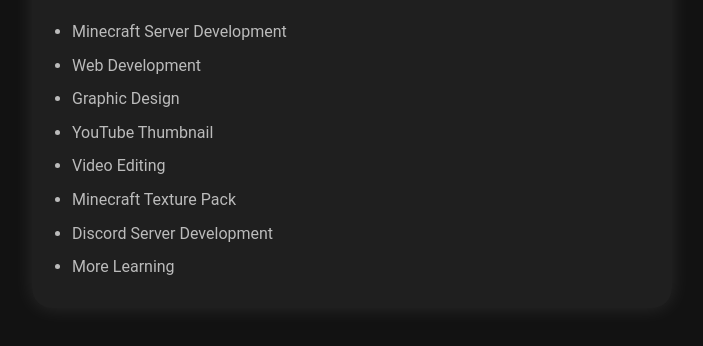
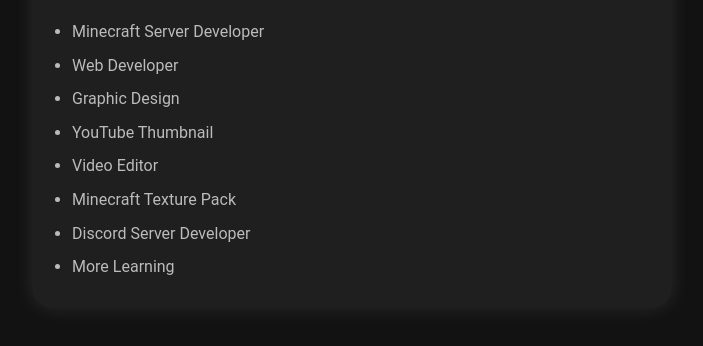
Before and after one commit to NotDevilBoy20/DevilBoy20, a plain HTML site: page services.html in a window 1280 px wide. Shown: the part 274-620 px from the top of the page, without its empty margins (288-991 px from the left). Drawn offline with Linux system fonts and the light colour scheme.

Commit message:
Update services.html
idk

```diff
--- a/services.html
+++ b/services.html
@@ -165,13 +165,13 @@
         <div class="content">
             <h2>Services</h2>
             <ul>
-                <li>Minecraft Server Development</li>
-                <li>Web Development</li>
+                <li>Minecraft Server Developer</li>
+                <li>Web Developer</li>
                 <li>Graphic Design</li>
                 <li>YouTube Thumbnail</li>
-                <li>Video Editing</li>
+                <li>Video Editor</li>
                 <li>Minecraft Texture Pack</li>
-                <li>Discord Server Development</li>
+                <li>Discord Server Developer</li>
                 <li>More Learning</li>
             </ul>
         </div>
```
